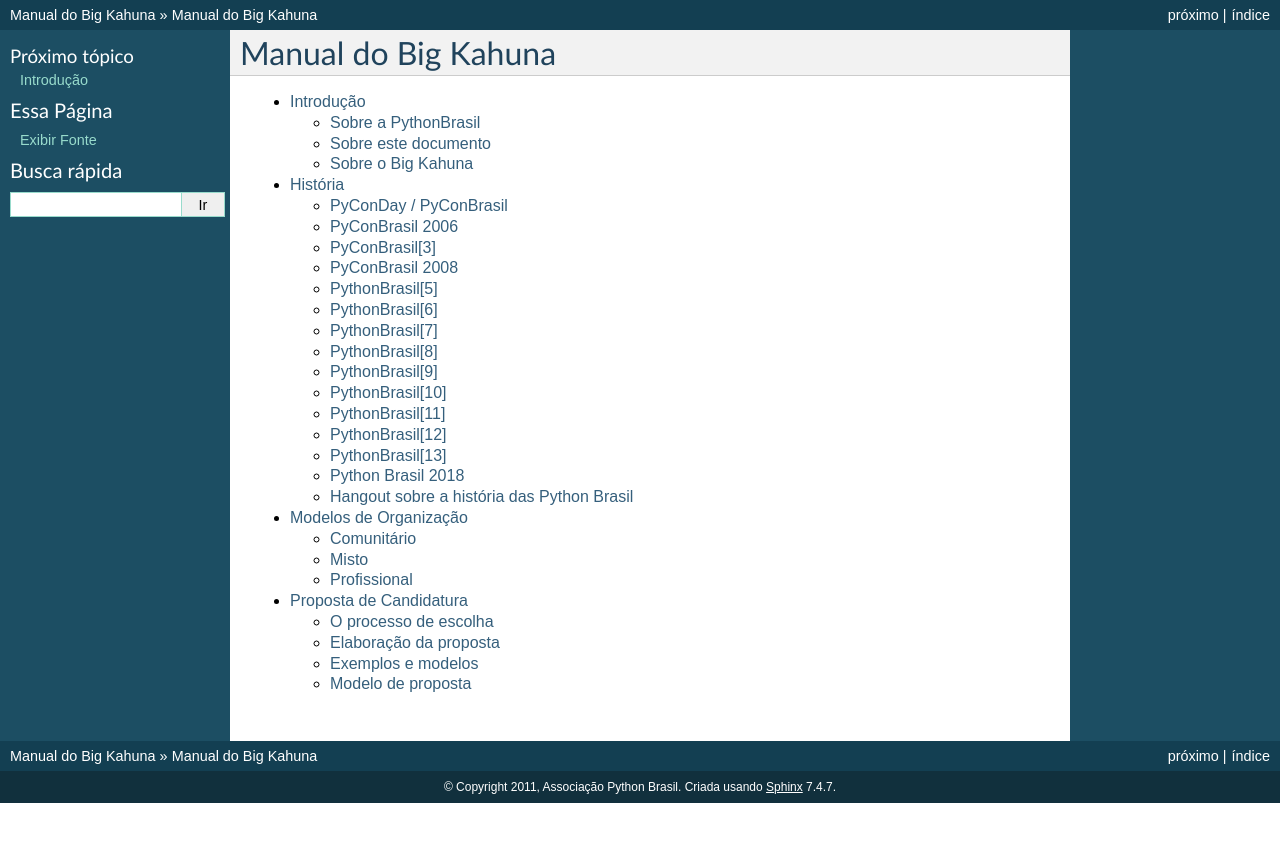
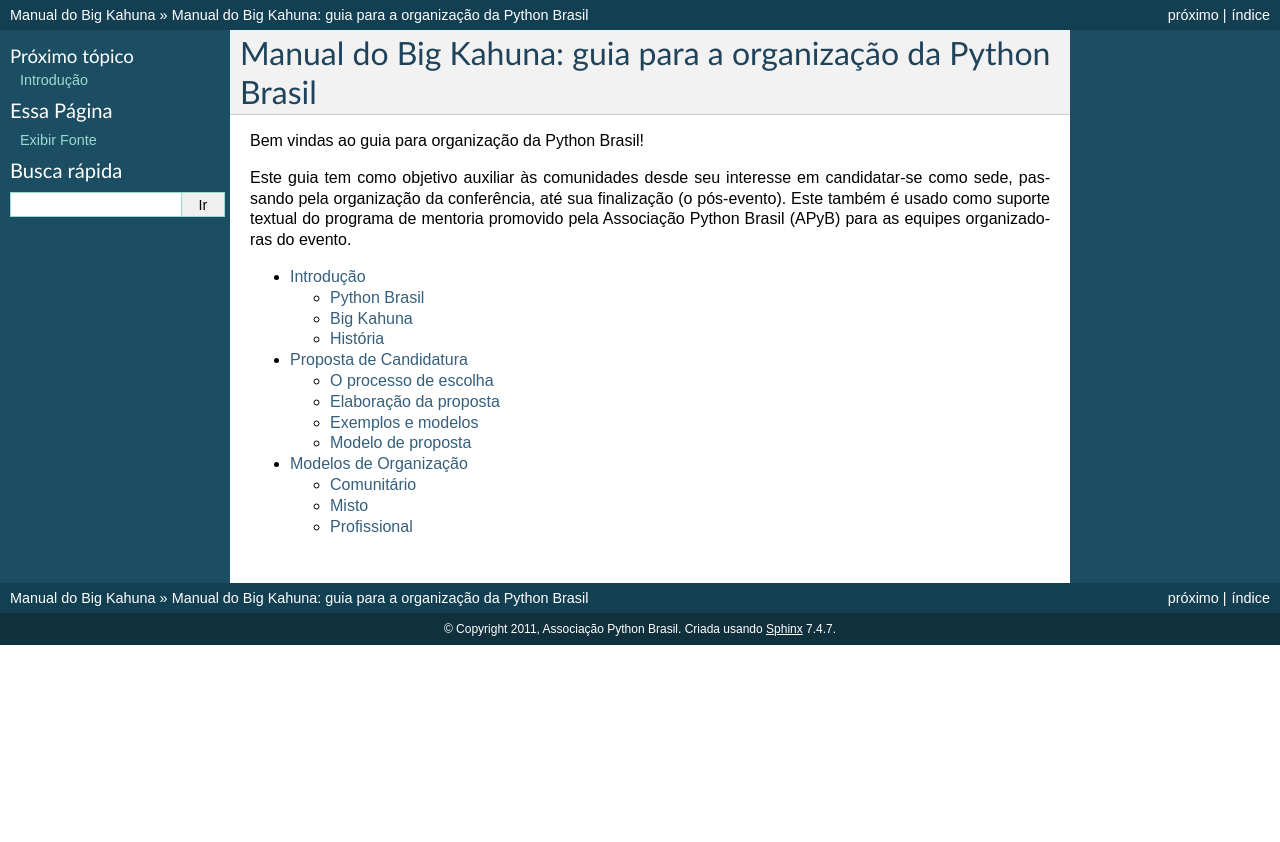
Before and after one commit to pythonbrasil/manual, a Sphinx documentation site: the page built from source/index.txt, in a window 1280 px wide. Shown: the top 842 px of the page. Built offline with Sphinx 7.4.7, drawn with Linux system fonts in a browser that asks for light colours; pages that are not in the unit, such as notebooks, are missing from menus.

Commit message:
insere paragrafo introdutorio

```diff
--- a/source/index.txt
+++ b/source/index.txt
@@ -1,11 +1,13 @@
-Manual do Big Kahuna
+Manual do Big Kahuna: guia para a organização da Python Brasil
 =======================
 
+Bem vindas ao guia para organização da Python Brasil!
+
+Este guia tem como objetivo auxiliar às comunidades desde seu interesse em candidatar-se como sede, passando pela organização da conferência, até sua finalização (o pós-evento). Este também é usado como suporte textual do programa de mentoria promovido pela Associação Python Brasil (APyB) para as equipes organizadoras do evento.
 
 .. toctree::
    :maxdepth: 2
 
-   introducao
-   historia/index
+   introducao/introducao
+   proposta/index
    modelos/index
-   proposta/index
```
